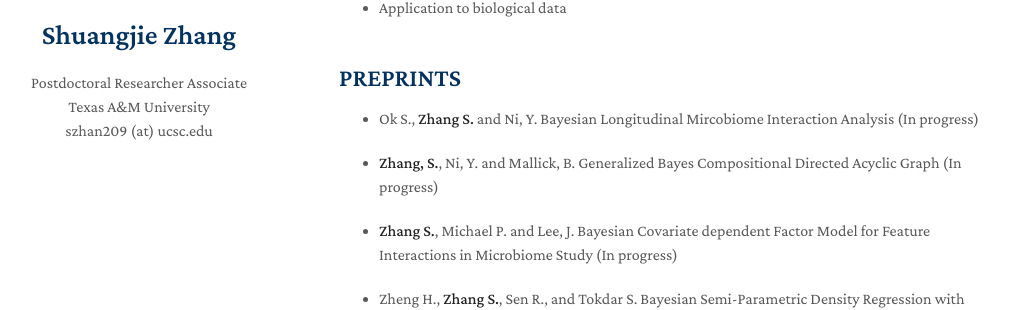
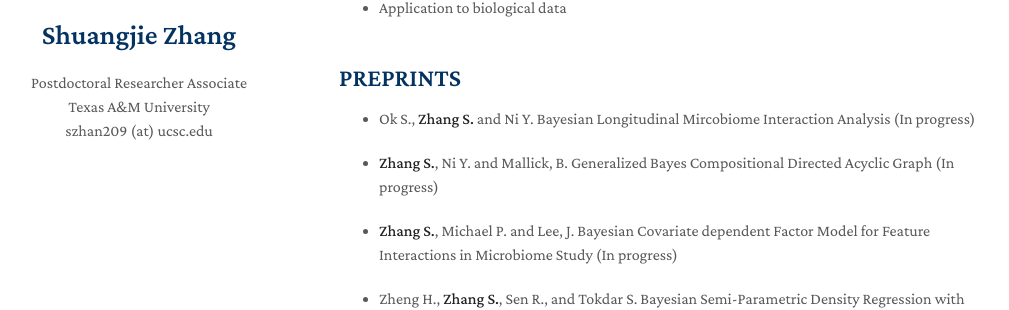
Before and after one commit to shuang-jie/shuang-jie.github.io, a Jekyll site: the page built from index.md, in a window 1280 px wide and 900 px high. Shown: the part 256-566 px from the top of the window, without its empty margins (131-1140 px from the left). Built offline with Jekyll 4.4.1, drawn with Linux system fonts in a browser that asks for light colours; nearby versions of some CDN libraries; a style sheet for code colours, icons or effects is not loaded.

```diff
--- a/index.md
+++ b/index.md
@@ -13,9 +13,9 @@ Welcome! I am currently a postdoctoral researcher associate at [Texas A&M Univer
 
 ## PREPRINTS
 
-* Ok S., **Zhang S.** and Ni, Y. Bayesian Longitudinal Mircobiome Interaction Analysis (In progress)
+* Ok S., **Zhang S.** and Ni Y. Bayesian Longitudinal Mircobiome Interaction Analysis (In progress)
 
-* **Zhang, S.**, Ni, Y. and Mallick, B. Generalized Bayes Compositional Directed Acyclic Graph (In progress)
+* **Zhang S.**, Ni Y. and Mallick, B. Generalized Bayes Compositional Directed Acyclic Graph (In progress)
 
 * **Zhang S.**, Michael P. and Lee, J. Bayesian Covariate dependent Factor Model for Feature Interactions in Microbiome Study (In progress)
 
```
